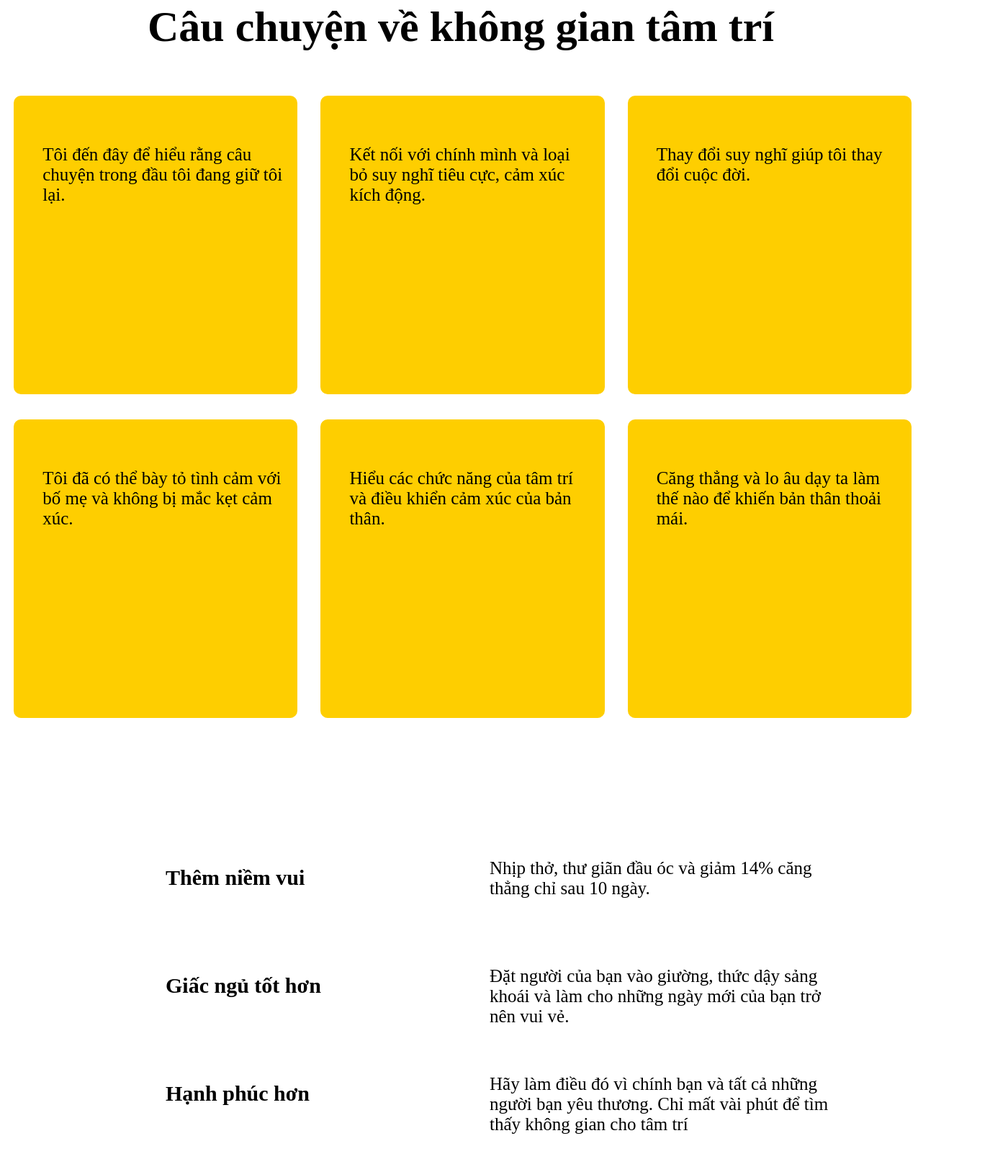
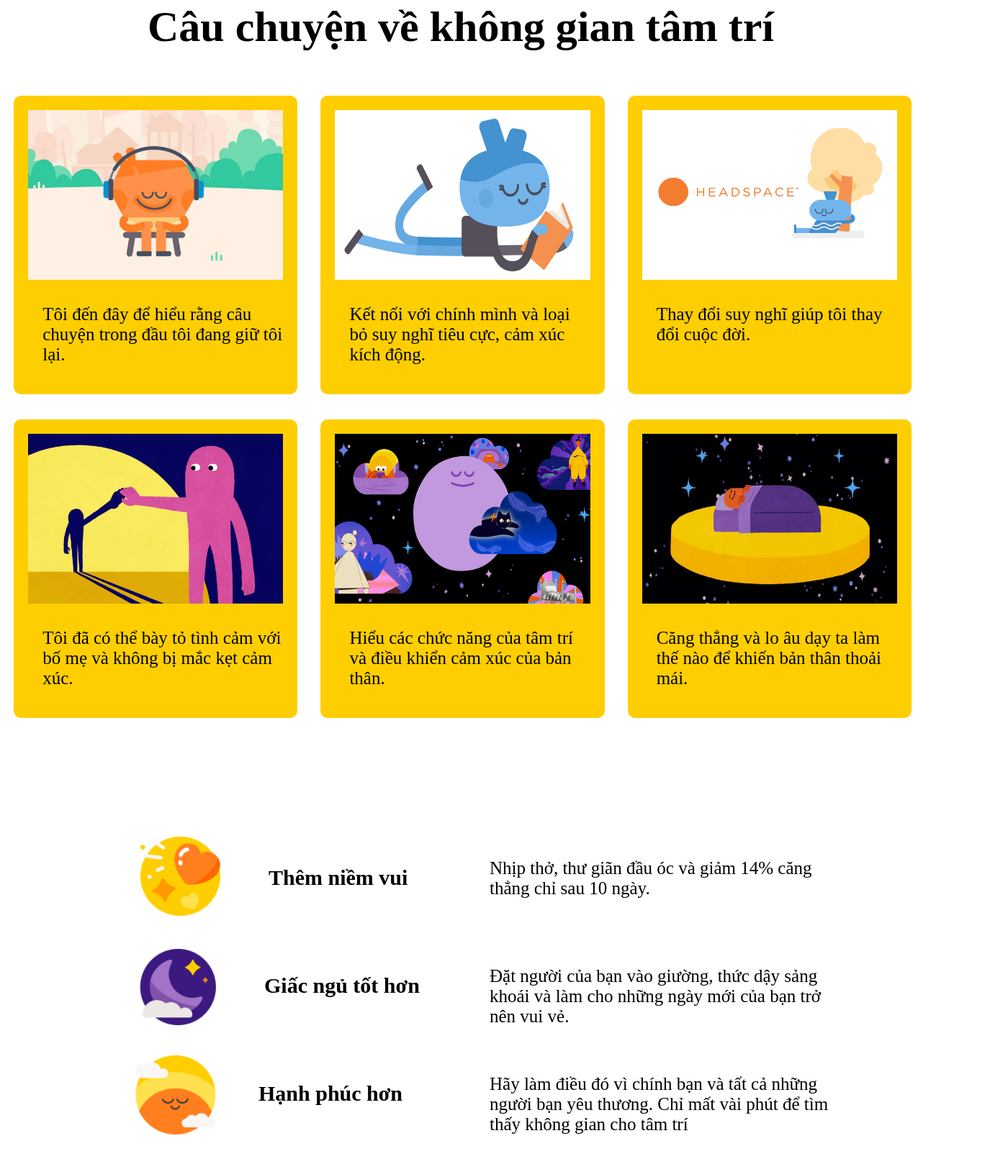
Before and after one commit to Kidharu16/Duybui, a plain HTML site: page index.html in a window 1280 px wide. Shown: the part 782-2400 px from the top of the page at 72% size, 1400 px wide, since content can reach past the window. Drawn offline with Linux system fonts and the light colour scheme.

Commit message:
Update index.html

```diff
--- a/index.html
+++ b/index.html
@@ -35,7 +35,7 @@
                 </li>
             </ul>
         </div>
-        <div class="menu-main"><img src="image/logo.PNG" alt=""></div>
+        <div class="menu-main"><img src="logo.PNG" alt=""></div>
         <div class="menu-right">
             <a class="try-for-free" href="#">Thử miễn phí</a>
             <a class="login" href="#">Đăng nhập</a>
@@ -47,7 +47,7 @@
             <div id="huhu">Thêm niềm vui, giảm bớt âu lo và có giấc ngủ tuyệt vời nhất. Thử miễn phí ngay hôm nay.</div>
         </div>
         <div id="anh">
-            <img style="height: 100%;" src="image/container3.png" alt="">
+            <img style="height: 100%;" src="container3.png" alt="">
         </div>
 
 
@@ -56,34 +56,34 @@
     <div class="caro"> Câu chuyện về không gian tâm trí</div>
     <div class="hero">
         <div class="bao1">
-            <img style="width: 100%;" src="image/headspace1.png" alt="">
+            <img style="width: 100%;" src="headspace1.png" alt="">
             <div class="text3"> <a href="#">Tôi đến đây để hiểu rằng câu chuyện trong đầu tôi đang giữ tôi lại. </a>
             </div>
         </div>
         <div class="bao1">
-            <img style="width: 100%;" src="image/headspace4.jpg" alt="">
+            <img style="width: 100%;" src="headspace4.jpg" alt="">
             <div class="text3"> <a href="#">Kết nối với chính mình và loại bỏ suy nghĩ tiêu cực, cảm xúc kích động. </a>
             </div>
         </div>
         <div class="bao1">
-            <img style="width: 100%;" src="image/headspace8.png" alt="">
+            <img style="width: 100%;" src="headspace8.png" alt="">
             <div class="text3"> <a href="#">Thay đổi suy nghĩ giúp tôi thay đổi cuộc đời. </a></div>
         </div>
     </div>
 
     <div id="hero2">
         <div class="bao1">
-            <img style="width: 100%;" src="image/headspace9.png" alt="">
+            <img style="width: 100%;" src="headspace9.png" alt="">
             <div class="text3"> <a href="#">Tôi đã có thể bày tỏ tình cảm với bố mẹ và không bị mắc
      kẹt cảm xúc.</a></div>
         </div>
         <div class="bao1">
-            <img style="width: 100%;" src="image/headspace7.png" alt="">
+            <img style="width: 100%;" src="headspace7.png" alt="">
             <div class="text3"> <a href="#">Hiểu các chức năng của tâm trí và điều khiển cảm xúc của bản thân. </a>
             </div>
         </div>
         <div class="bao1">
-            <img style="width: 100%;" src="image/headspace12.png" alt="">
+            <img style="width: 100%;" src="headspace12.png" alt="">
             <div class="text3"> <a href="#">Căng thẳng và lo âu dạy ta làm thế nào để khiến bản thân thoải mái. </a>
             </div>
         </div>
@@ -91,7 +91,7 @@
     <div class="three-content">
         <div class="three-content-1">
             <div class="three-left">
-                <img src="image/three-1.PNG" alt="">
+                <img src="three-1.PNG" alt="">
                 <p>Thêm niềm vui </p>
             </div>
             <div class="three-right">
@@ -100,7 +100,7 @@
         </div>
         <div class="three-content-1">
             <div class="three-left">
-                <img src="image/three2.PNG" alt="">
+                <img src="three2.PNG" alt="">
                 <p> Giấc ngủ tốt hơn</p>
             </div>
             <div class="three-right">
@@ -109,7 +109,7 @@
         </div>
         <div class="three-content-1">
             <div class="three-left">
-                <img src="image/three3.PNG" alt="">
+                <img src="three3.PNG" alt="">
                 <p>Hạnh phúc hơn</p>
             </div>
             <div class="three-right">
@@ -173,7 +173,7 @@
             </ul>
         </div>
         <div id="messi">
-            <img  src="image/smile2.png" alt="">
+            <img  src="smile2.png" alt="">
         </div>
         <footer>
             <div class="yuko2">
```
